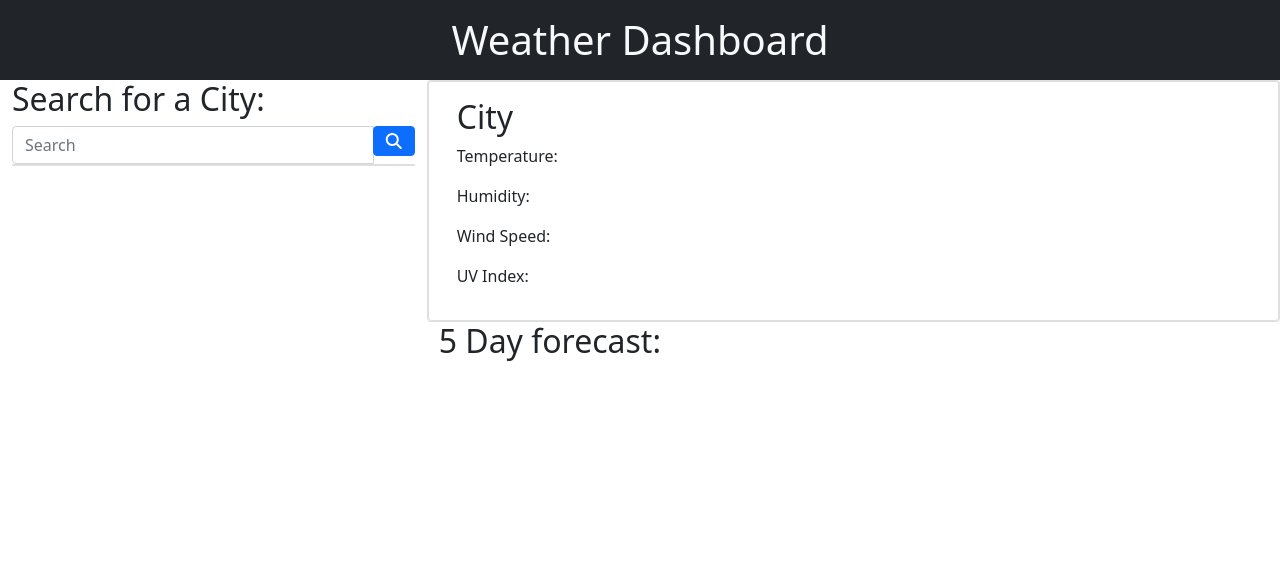
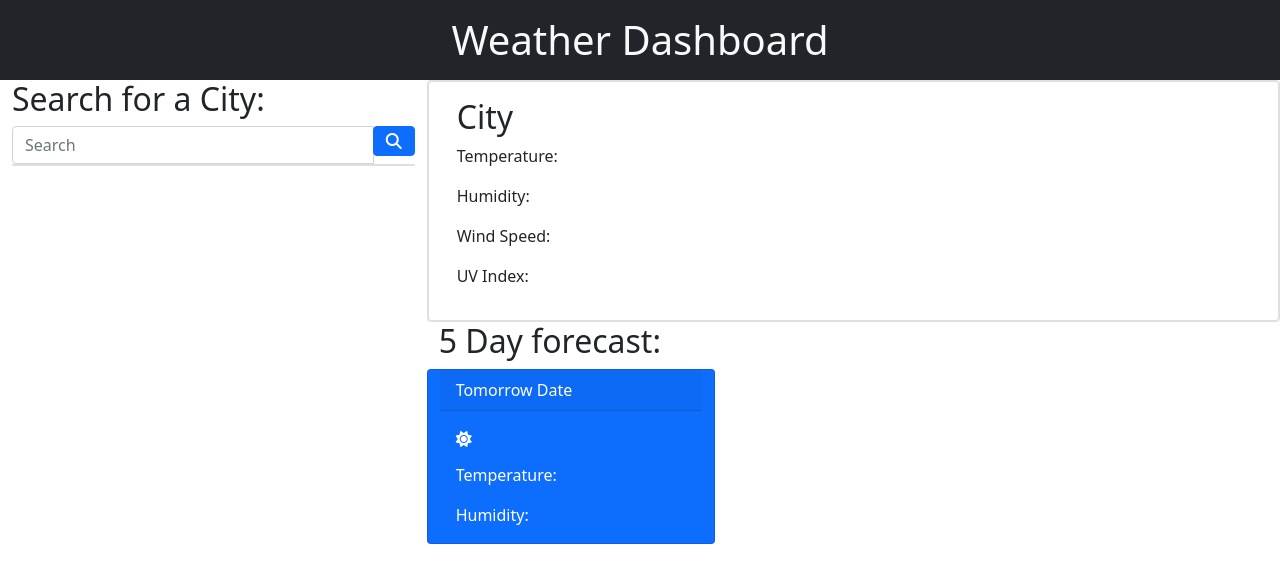
Before and after one commit to brhestir/weather-dashboard, a plain HTML site: page index.html in a window 1280 px wide. Drawn offline with nearby package versions, Linux system fonts and the light colour scheme; no server answers.

Commit message:
Added 5-day forecast template

```diff
--- a/index.html
+++ b/index.html
@@ -53,7 +53,16 @@
           <div>
             <h2>5 Day forecast:</h2>
             <div class="row" id="five-day-div">
-              <!-- Five day forecast generated here-->
+
+              <div class="card text-white bg-primary mb-3" style="max-width: 18rem;">
+                <div class="card-header">Tomorrow Date</div>
+                <div class="card-body">
+                  <p class="fas fa-sun"></p>
+                  <p class="card-text">Temperature: </p>
+                  <p class="card-text">Humidity: </p>
+                </div>
+              </div>
+
             </div>
           </div>
 
```
